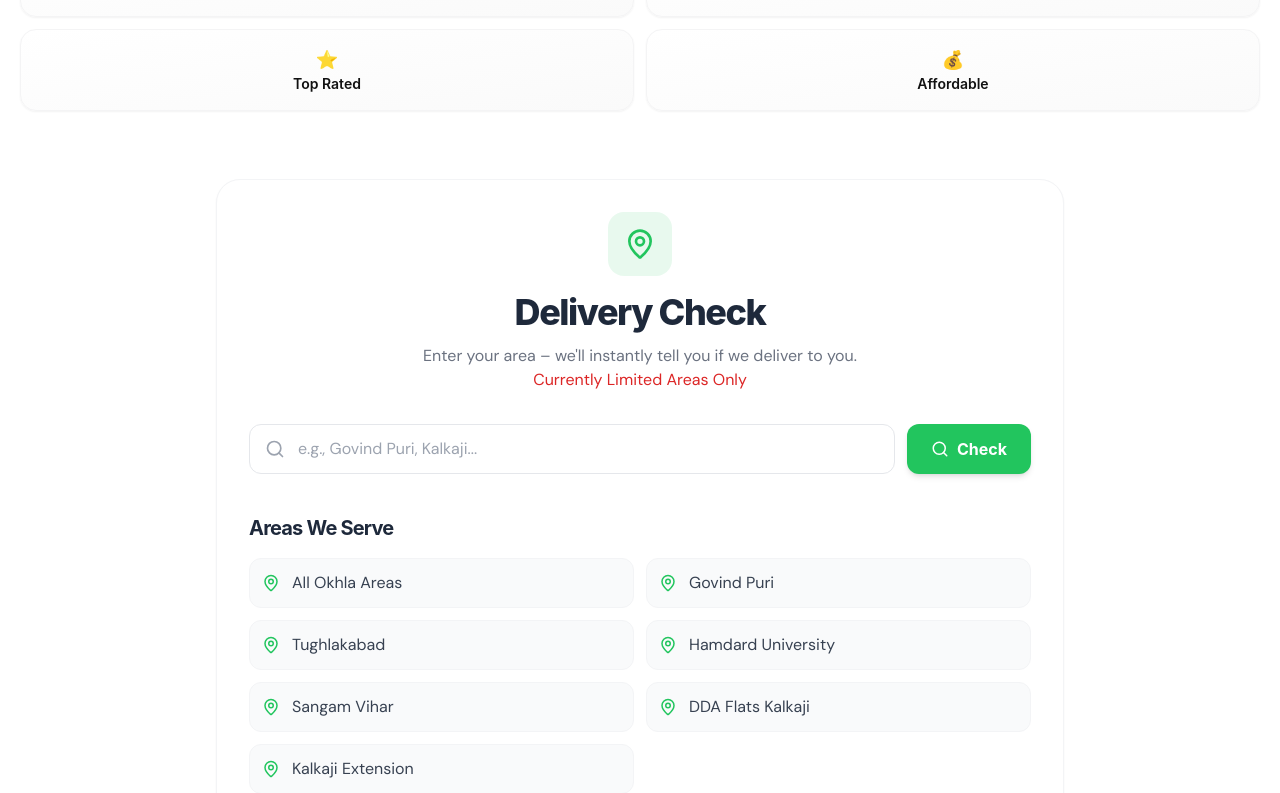
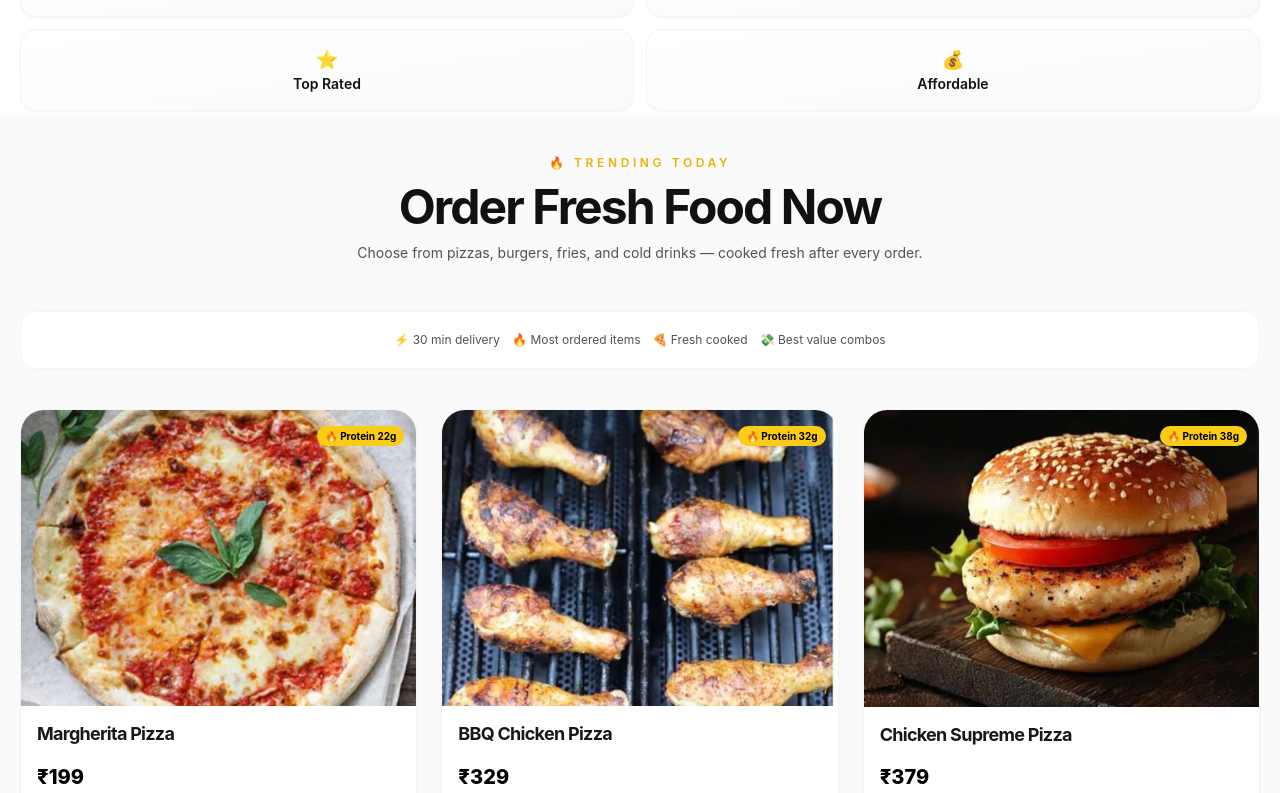
Before and after one commit to Mohd-Sadiq-Ameen/FastFood, a Next.js app: page / in a window 1280 px wide. Shown: the part 1107-1900 px from the top of the page. Built offline with nearby package versions, Linux system fonts and the light colour scheme.

Commit message:
removed trust section/ some padding changes

```diff
--- a/app/page.js
+++ b/app/page.js
@@ -3,7 +3,6 @@ import Footer from '@/components/Footer';
 import FloatingWhatsApp from '@/components/FloatingWhatsApp';
 
 import Hero from '@/components/Hero';
-import TrustBadges from '@/components/TrustBadges';
 import DeliveryChecker from '@/components/DeliveryChecker';
 import HomeMenuSection from '@/components/HomeMenuSection';
 import WhySection from '@/components/WhySection';
@@ -17,9 +16,8 @@ export default function HomePage() {
 
       <main className="w-full">
         <Hero />
-        <TrustBadges />
+        <HomeMenuSection featuredOnly={true} maxItems={6} />
         <DeliveryChecker />
-        <HomeMenuSection featuredOnly={true} maxItems={6} />
         <WhySection />
         <Reviews />
         <QRCodeSection />
--- a/components/HomeMenuSection.js
+++ b/components/HomeMenuSection.js
@@ -27,7 +27,7 @@ export default function HomeMenuSection({
   const activeCat = categories.find((c) => c.id === active);
 
   return (
-    <section className="bg-zinc-50 py-20">
+    <section className="bg-zinc-50 py-10">
 
       <div className="max-w-7xl mx-auto px-5">
 
--- a/components/TrustBadges.js
+++ /dev/null
@@ -1,11 +0,0 @@
-import React from 'react'
-
-const TrustBadges = () => {
-  return (
-    <div>
-
-    </div>
-  )
-}
-
-export default TrustBadges
```
